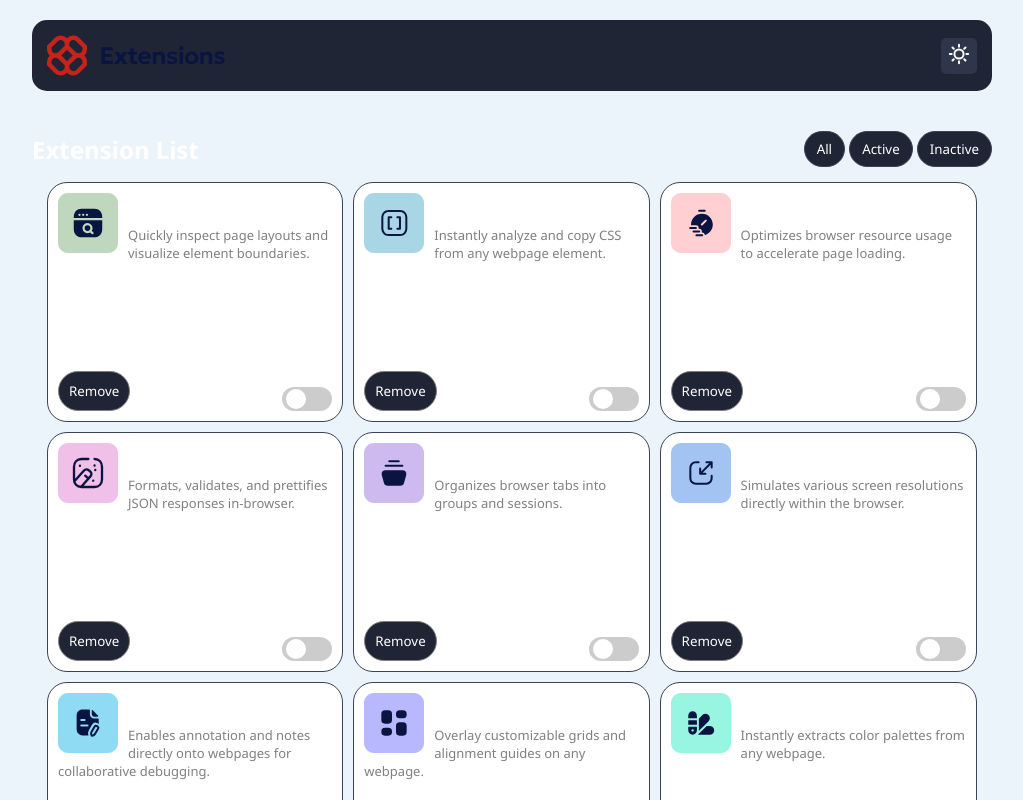
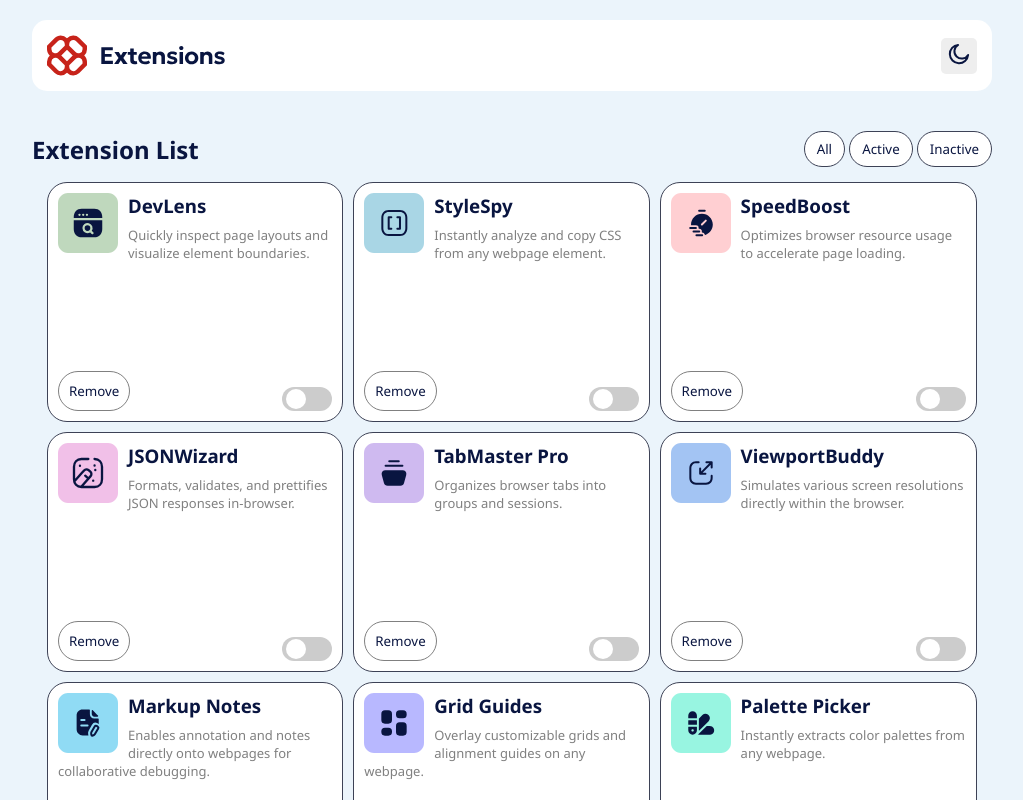
Before and after one commit to EvansKabubii/Browser-Extension-Manager-UI, a plain HTML site: page index.html in a window 1280 px wide. Both pictures are taken after a click on the button 1087 px from the left and 55 px from the top of the page. Shown: the top 800 px of the page, without its empty margins (128-1151 px from the left). Drawn offline with Linux system fonts and the light colour scheme.

Commit message:
Hello good sir, yes this was an update. Yes, it was cool. No, I will not elaborate. Yes it was a lot. I think it is the final one too :)

```diff
--- a/DynamicTing.js
+++ b/DynamicTing.js
@@ -1,13 +1,36 @@
-const themeSwitcher = document.getElementById('ThemeChanger');
-const gridItems = document.querySelectorAll('.GridItem');
-const header = document.getElementById('Search');
+const themeSwitcher = document.getElementById("ThemeChanger");
+const gridItems = document.querySelectorAll(".GridItem");
+const header = document.getElementById("Search");
+const buttons = document.querySelectorAll(".Buttons");
+const heading2 = document.querySelectorAll("h2");
+const heading3 = document.querySelectorAll("h3");
+const removeButton = document.querySelectorAll(".RemoveButton");
+const themeButton = document.getElementById("ThemeChanger");
+const themeIcon = document.getElementById("themeIcon");
 
-themeSwitcher.addEventListener('click', function() {
-  document.body.classList.toggle('light-mode-body');
-  gridItems.forEach(item => {
-    item.classList.toggle('light-modeb');
+themeSwitcher.addEventListener("click", function () {
+  document.body.classList.toggle("light-mode-body");
+  gridItems.forEach((item) => {
+    item.classList.toggle("light-modeb");
   });
-  header.classList.toggle('light-modeb');
-  console.log(header);
+  buttons.forEach((item) => {
+    item.classList.toggle("light-modeb");
+  });
+  heading2.forEach((item) => {
+    item.classList.toggle("light-h2");
+  });
+  heading3.forEach((item) => {
+    item.classList.toggle("light-h2");
+  });
+  removeButton.forEach((item) => {
+    item.classList.toggle("light-modeb");
+  });
+  header.classList.toggle("light-modeb");
+  themeButton.classList.toggle("light-theme");
 
+  if (themeIcon.src.includes("icon-sun.svg")) {
+    themeIcon.src = "Images/icon-moon.svg";
+  } else {
+    themeIcon.src = "Images/icon-sun.svg";
+  }
 });
--- a/Style.css
+++ b/Style.css
@@ -49,7 +49,7 @@ p {
     transition: 2s;
 }
 #ThemeChanger:hover{
-    background-color: rgba(255, 255, 255, 0.623);
+    background-color: #525868;
     transition: 2s;
 }
 .Headline {
@@ -65,6 +65,23 @@ p {
     color: white;
     border: none;
     border: 1px solid #3D4256;
+    transition: 0.5s;
+
+}
+
+.Buttons:hover {
+    background-color: rgb(53, 54, 59);
+    transition: 0.5s;
+}
+.Buttons.light-modeb, .RemoveButton.light-modeb {
+    color: #091540;
+}
+
+
+.Buttons.light-modeb:hover, .RemoveButton.light-modeb:hover {
+    color: white;
+    background-color: #f35c55;
+    transition: 0.5s;
 }
 
 .ExtensionGrid {
@@ -166,7 +183,7 @@ It's insane honestly lol (I'm still lost on how this was made)
 }
 
 .toggle-switch input:checked+.slider::before {
-    transform: translateX(26px);
+    transform: translateX(23px);
 }
 
 .light-mode-body {
@@ -176,3 +193,19 @@ It's insane honestly lol (I'm still lost on how this was made)
 .light-modeb{
     background-color: white;
 }
+
+h2.light-h2, h3.light-h2{
+    color:#091540;
+}
+
+div#Search.light-modeb {
+    background-color: white;
+}
+
+.light-theme {
+    background-color: #EEEEEE !important;
+}
+
+.light-theme:hover {
+    background-color: #C6C6C6 !important;
+}
--- a/index.html
+++ b/index.html
@@ -16,7 +16,7 @@
     <div id="Search">
       <img src="Images/logo.svg" alt="Extensions" />
       <button id="ThemeChanger">
-        <img class="right-aligned" src="Images/icon-sun.svg" alt="Sun Icon" />
+        <img id="themeIcon" src="Images/icon-sun.svg" alt="Sun Icon" />
       </button>
     </div>
     <div class="Headline">
```
